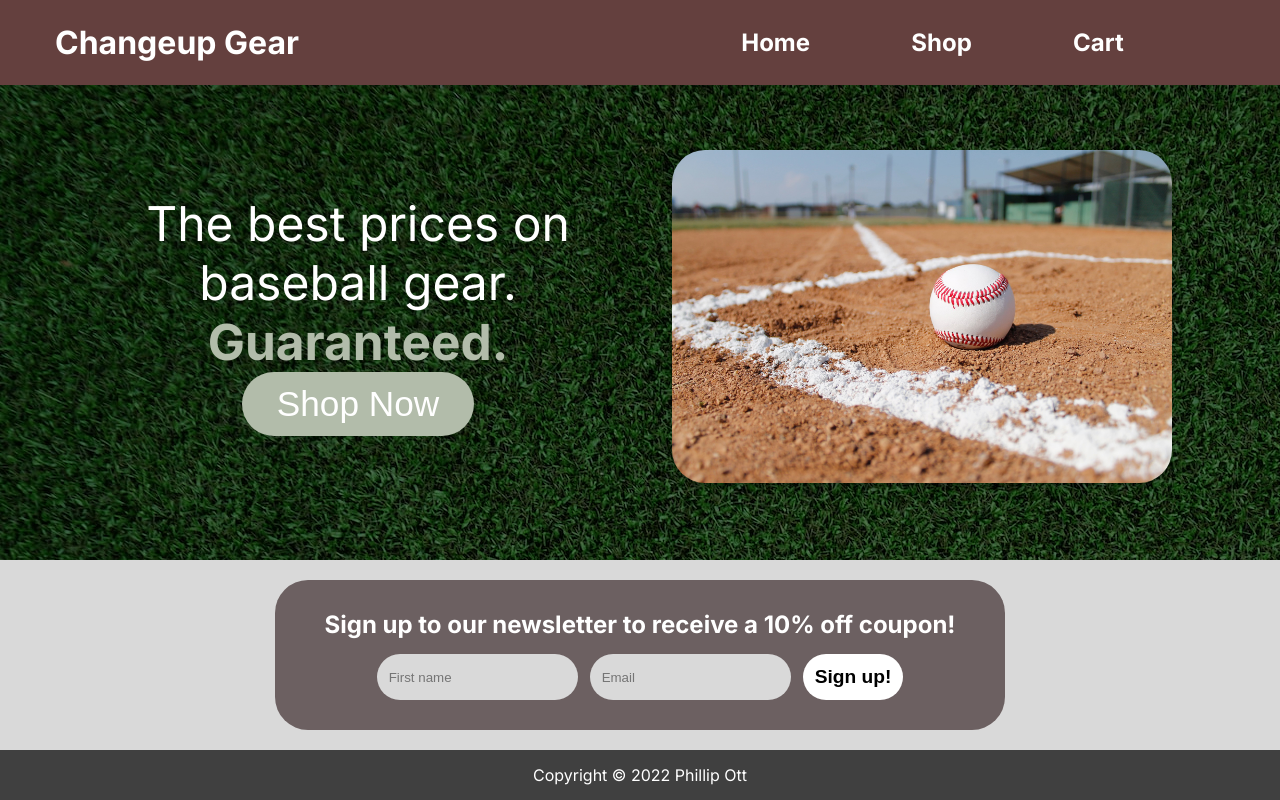
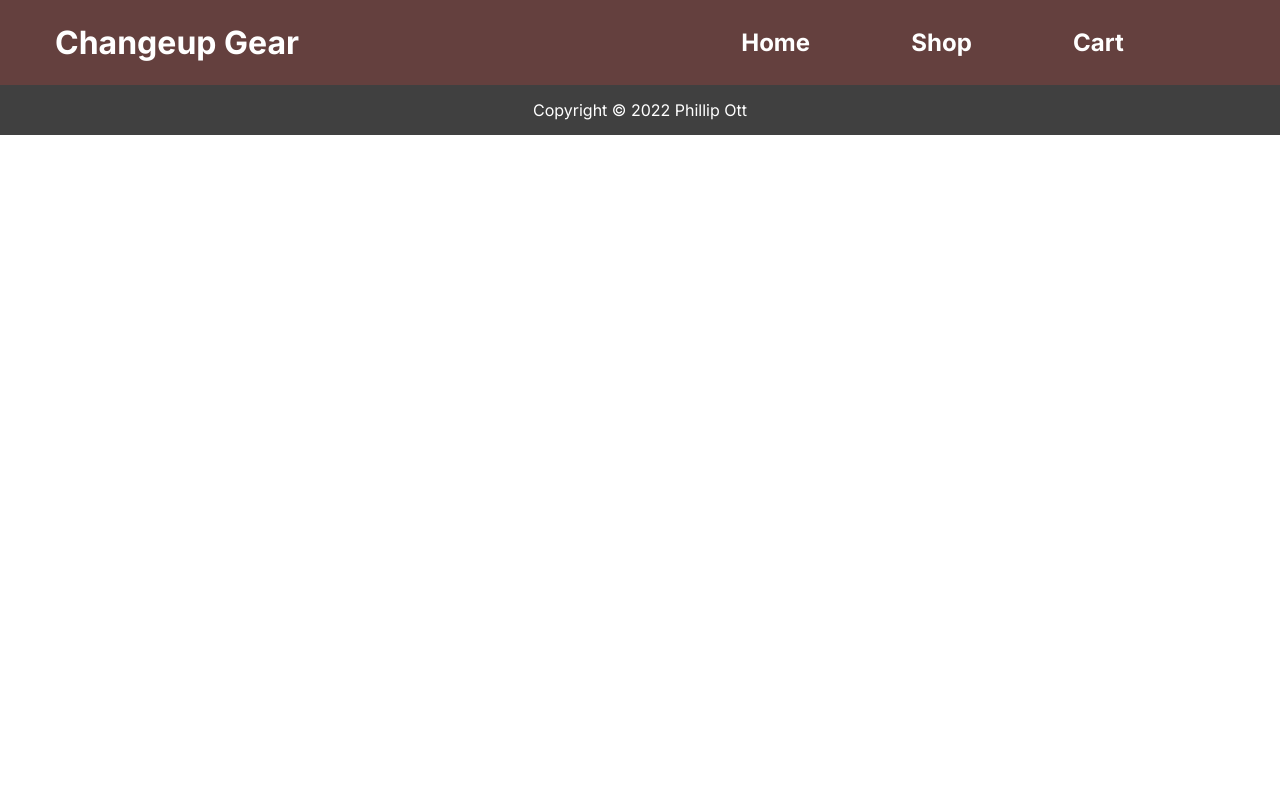
Before and after one commit to flipott/changeup-gear, a React (Create React App) app: page /cart in a window 1280 px wide. Built offline with nearby package versions, Linux system fonts and the light colour scheme.

Commit message:
Implement browser routing functionality

```diff
--- a/package.json
+++ b/package.json
@@ -8,6 +8,7 @@
     "@testing-library/user-event": "^13.5.0",
     "react": "^18.2.0",
     "react-dom": "^18.2.0",
+    "react-router-dom": "^6.4.3",
     "react-scripts": "5.0.1",
     "web-vitals": "^2.1.4"
   },
--- a/src/App.js
+++ b/src/App.js
@@ -1,7 +1,7 @@
 import React from "react";
 import Nav from "./components/Nav";
 import Footer from "./components/Footer";
-import "./App.css"
+import "./css/App.css"
 
 function App() {
   return (
--- /dev/null
+++ b/src/Cart.js
@@ -0,0 +1,14 @@
+import React from "react";
+import Nav from "./components/Nav";
+import Footer from "./components/Footer";
+
+function Cart() {
+    return (
+        <div className="App">
+            <Nav />
+            <Footer />
+        </div>
+    )
+}
+
+export default Cart;
--- /dev/null
+++ b/src/RouteSwitcher.js
@@ -0,0 +1,16 @@
+import { BrowserRouter, Routes, Route } from "react-router-dom";
+import App from "./App";
+import Shop from "./Shop";
+import Cart from "./Cart";
+
+export default function RouteSwitcher() {
+    return (
+        <BrowserRouter>
+            <Routes>
+                <Route path="/" element={<App />} />
+                <Route path="/shop" element={<Shop />} />
+                <Route path="/cart" element={<Cart />} />
+            </Routes>
+        </BrowserRouter>
+    )
+}
--- /dev/null
+++ b/src/Shop.js
@@ -0,0 +1,14 @@
+import React from "react";
+import Nav from "./components/Nav";
+import Footer from "./components/Footer";
+
+function Shop() {
+    return (
+        <div className="App">
+            <Nav />
+            <Footer />
+        </div>
+    )
+}
+
+export default Shop;
--- a/src/App.css
+++ b/src/css/App.css
@@ -39,7 +39,7 @@ p, h1 {
     flex-wrap: wrap;
     color: white;
     position: relative;
-    background: linear-gradient(0deg, rgba(0, 0, 0, 0.5), rgba(0, 0, 0, 0.5)), url(./images/hero-background.jpg);
+    background: linear-gradient(0deg, rgba(0, 0, 0, 0.5), rgba(0, 0, 0, 0.5)), url(../images/hero-background.jpg);
     background-repeat: no-repeat;
     gap: calc(5%);
 }
--- a/src/index.js
+++ b/src/index.js
@@ -1,10 +1,10 @@
 import React from 'react';
 import ReactDOM from 'react-dom/client';
-import App from './App';
+import RouteSwitcher from './RouteSwitcher';
 
 const root = ReactDOM.createRoot(document.getElementById('root'));
 root.render(
   <React.StrictMode>
-    <App />
+    <RouteSwitcher />
   </React.StrictMode>
 );
```
Also changed, not shown: 1 other file (tests, documents, lock files or other folders).
